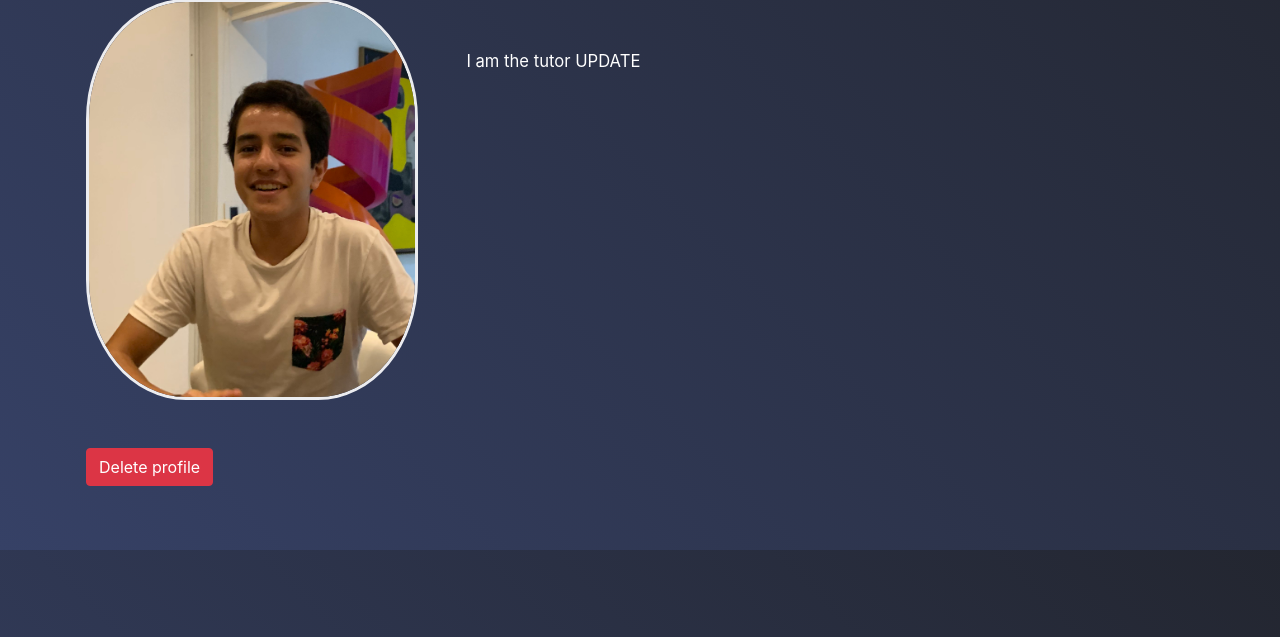
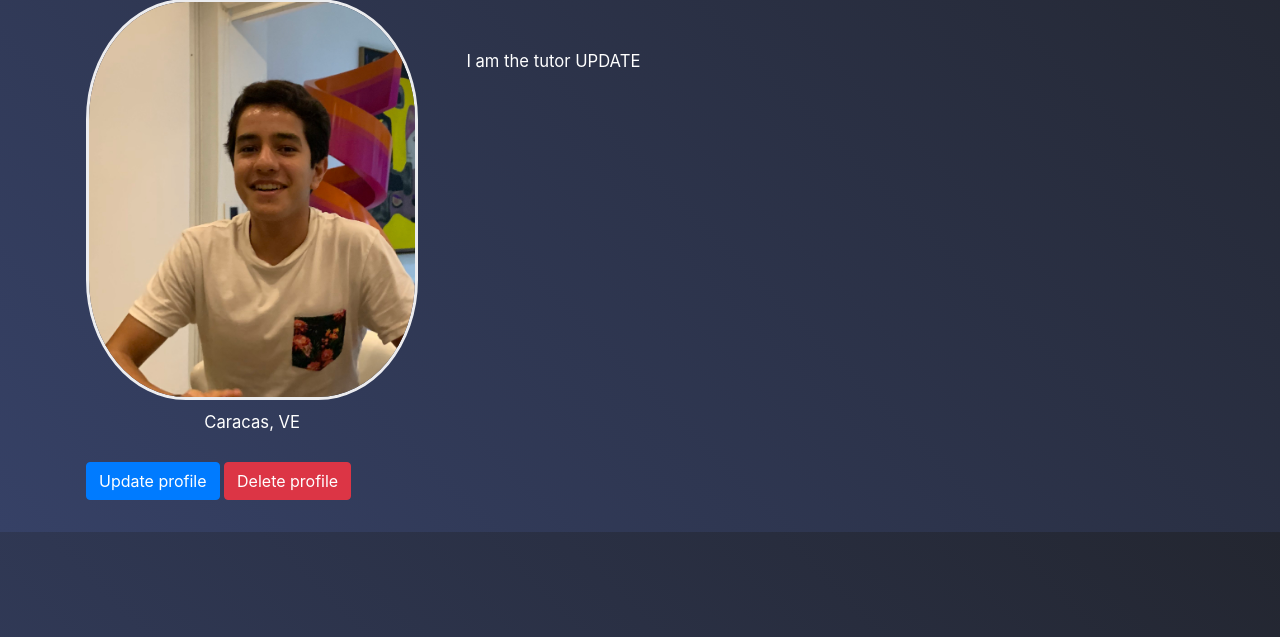
Before and after one commit to SantiagoGiner/Samos, a Django app: page /profile/ in a window 1280 px wide. Shown: the part 163-800 px from the top of the page. Run offline with Django 3.2, Linux system fonts and the light colour scheme; a user stored in the database is signed in; data comes from the database, SQL or seed files in the repository; both versions use the stored data as it was after the commit; some libraries are stand-ins or nearby versions.

Commit message:
Add update profile functionality

```diff
--- a/academy/forms.py
+++ b/academy/forms.py
@@ -80,4 +80,4 @@ class ProfileForm(forms.Form):
         help_text='''Tell us about yourself. Provide a brief description of interests, hobbies, goals,
                       or anything else you may want to add.'''
     )
-    photo = forms.ImageField(required=False, help_text='If you want to, submit a photo of yourself.')
+    photo = forms.ImageField(help_text='If you want to, submit a photo of yourself.')
--- /dev/null
+++ b/academy/static/academy/profile.js
@@ -0,0 +1,30 @@
+// Wait for page content to be loaded
+document.addEventListener('DOMContentLoaded', () => {
+    const toggleFormButton = document.querySelector('#toggle_form');
+    const form = document.querySelector('#update_profile_form');
+    const closeButton = document.querySelector('#close');
+    const entry = document.querySelector('#entry')
+    // Initially hide the form and the close button
+    form.style.display = 'none';
+    closeButton.style.display = 'none';
+    // When user clicks button to view form
+    toggleFormButton.onclick = () => {
+        // Show the form and close button; hide other elements
+        toggleFormButton.style.display = 'none';
+        form.style.display = 'block';
+        closeButton.style.display = 'block';
+        if (entry) {
+            entry.style.display = 'none';
+        }
+    }
+    // When user clicks button to close form
+    closeButton.onclick = () => {
+        // Hide the form and close botton; show other elements
+        toggleFormButton.style.display = 'block';
+        form.style.display = 'none';
+        closeButton.style.display = 'none';
+        if (entry) {
+            entry.style.display = 'block';
+        }
+    }
+});
--- a/academy/templates/academy/about.html
+++ b/academy/templates/academy/about.html
@@ -12,7 +12,7 @@
     <hr>
     <div id="background">
         {% if message %}
-            <h4 class="text-center my-5">{{ message }}<a href="{% url 'academy:enroll' %}">now!</a>**</h4>
+            <h4 class="text-center my-5">{{ message }}<a href="{% url 'academy:enroll' %}">Enroll now!</a>**</h4>
         {% endif %}
         <p class="transition">
             Hello, world! My name is Santiago Giner, and I am a first-year student at Harvard College
--- a/academy/templates/academy/profile.html
+++ b/academy/templates/academy/profile.html
@@ -1,10 +1,15 @@
 {% extends 'academy/layout.html' %}
+{% load static %}
 {% load crispy_forms_tags %}
+
+{% block head %}
+    <script src="{% static 'academy/profile.js' %}"></script>
+{% endblock %}
 
 {% block title %} My profile {% endblock %}
 
 {% block body %}
-    {% if form %}
+    {% if add_profile_form %}
         <h1 class>Create your profile!</h1>
         <hr>
         <p>
@@ -14,7 +19,7 @@
         </p>
         <form action="{% url 'academy:profile' %}" enctype="multipart/form-data" method="POST">
             {% csrf_token %}
-            {{ form | crispy }}
+            {{ add_profile_form | crispy }}
             <button class="btn btn-success" type="submit">Create profile</button>
         </form>
     {% elif profile %}
@@ -23,12 +28,50 @@
         <div id="profile" class="flexbox">
             <div style="width: 30%;">
                 <img id="profile_photo" src="{{ profile.photo.url }}" alt="Your profile photo">
+                <p class="text-center mx-2 my-2">{{ profile.city }}, {{ profile.country }}</p>
             </div>
             <p class="text-justify mx-5 my-5">{{ profile.bio }}</p>
         </div>
-        <form action="{% url 'academy:change_profile' profile.pk 'delete' %}" method="POST">
-            {% csrf_token %}
-            <button class="btn btn-danger my-5" type="submit">Delete profile</button>
-        </form>
+        <!-- Button to toggle the form to update the entry -->
+        <button class="btn btn-primary my-3" id="toggle_form">Update profile</button>
+        <div id="update_profile_form">
+            <!-- Form to update the entry -->
+            <form action="{% url 'academy:change_profile' profile.pk 'update' %}" enctype="multipart/form-data" method="POST">
+                {% csrf_token %}
+                {{ update_profile_form | crispy }}
+                <div class="btn-toolbar" role="toolbar" aria-label="Toolbar with button groups">
+                    <div class="btn-group mr-2" role="group" aria-label="First group">
+                        <button class="btn btn-primary my-2" type="submit">Update profile</button>
+                    </div>
+                    <div class="btn-group mr-2" role="group" aria-label="Second group">
+                        <button class="btn btn-secondary my-2" id="close" type="button">Close</button>
+                    </div>
+                </div>
+            </form>
+        </div>
+        <!-- Button trigger modal -->
+        <button type="button" class="btn btn-danger my-3" data-toggle="modal" data-target="#deleteProfileModal">
+            Delete profile
+        </button>
+        <!-- Drop Class Modal -->
+        <div class="modal fade" id="deleteProfileModal" tabindex="-1" aria-labelledby="exampleModalLabel" aria-hidden="true">
+            <div class="modal-dialog">
+                <div class="modal-content">
+                    <div class="modal-header">
+                    <h5 class="modal-title" id="exampleModalLabel">Are you sure you want to delete your profile?</h5>
+                    <button type="button" class="close" data-dismiss="modal" aria-label="Close">
+                        <span aria-hidden="true">&times;</span>
+                    </button>
+                    </div>
+                    <div class="modal-footer">
+                        <button type="button" class="btn btn-secondary" data-dismiss="modal">Close</button>
+                        <form action="{% url 'academy:change_profile' profile.pk 'delete' %}" method="POST">
+                            {% csrf_token %}
+                            <button class="btn btn-danger my-5" type="submit">Yes, delete profile</button>
+                        </form>
+                    </div>
+                </div>
+            </div>
+        </div>
     {% endif %}
 {% endblock %}
--- a/academy/views.py
+++ b/academy/views.py
@@ -39,7 +39,7 @@ def index(request):
     if Subject.objects.filter(user_id=request.user.pk) or Exam.objects.filter(user_id=request.user.pk):
         return HttpResponseRedirect(reverse('academy:classes'))
     return render(request, 'academy/about.html', {
-        'message': '''**Looks like you haven't enrolled in any classes. Enroll '''
+        'message': '''**Looks like you haven't enrolled in any classes. '''
     })
 
 
@@ -52,11 +52,21 @@ def about(request):
 @login_required
 @object_required
 def change_profile(request, profile_id, action):
-    if action == 'delete':
-        Profile.objects.get(pk=profile_id).delete()
-        messages.success(request, 'You have deleted your profile.')
-    return HttpResponseRedirect(reverse('academy:profile'))
-
+    if request.method == 'POST':
+        if action == 'delete':
+            Profile.objects.get(pk=profile_id).delete()
+            messages.success(request, 'You have deleted your profile.')
+        elif action == 'update':
+            profile = Profile.objects.get(pk=profile_id)
+            profile.country = request.POST['country']
+            profile.city = request.POST['city']
+            profile.bio = request.POST['bio']
+            profile.photo = request.FILES['photo']
+            profile.save()
+            messages.success(request, 'Profile successfully updated!')
+        else:
+            messages.warning(request, f'The action {action} is invalid.')
+        return HttpResponseRedirect(reverse('academy:profile'))
 
 @login_required
 @object_required
@@ -158,12 +168,19 @@ def profile(request):
             messages.success(request, 'You have successfully created your profile!')
             return HttpResponseRedirect(reverse('academy:profile'))
     try:
+        profile = Profile.objects.get(user_id=request.user.pk)
         return render(request, 'academy/profile.html', {
-        'profile': Profile.objects.get(user_id=request.user.pk)
+        'profile': profile,
+        'update_profile_form': ProfileForm({
+            'country': profile.country,
+            'city': profile.city,
+            'bio': profile.bio,
+            'photo': profile.photo
+        })
     })
     except ObjectDoesNotExist:
         return render(request, 'academy/profile.html', {
-            'form': ProfileForm()
+            'add_profile_form': ProfileForm()
         })
 
 
```
Also changed, not shown: db.sqlite3, media/profiles/Casual_Photo_3AbM1OP.jpg (added), media/profiles/Casual_Photo_eycrkIb.jpg (added), media/profiles/College_Photo.jpg (added), media/profiles/College_Photo_Cv52iXR.jpg (added), media/profiles/HenryClay_Photo.jpg (added).
